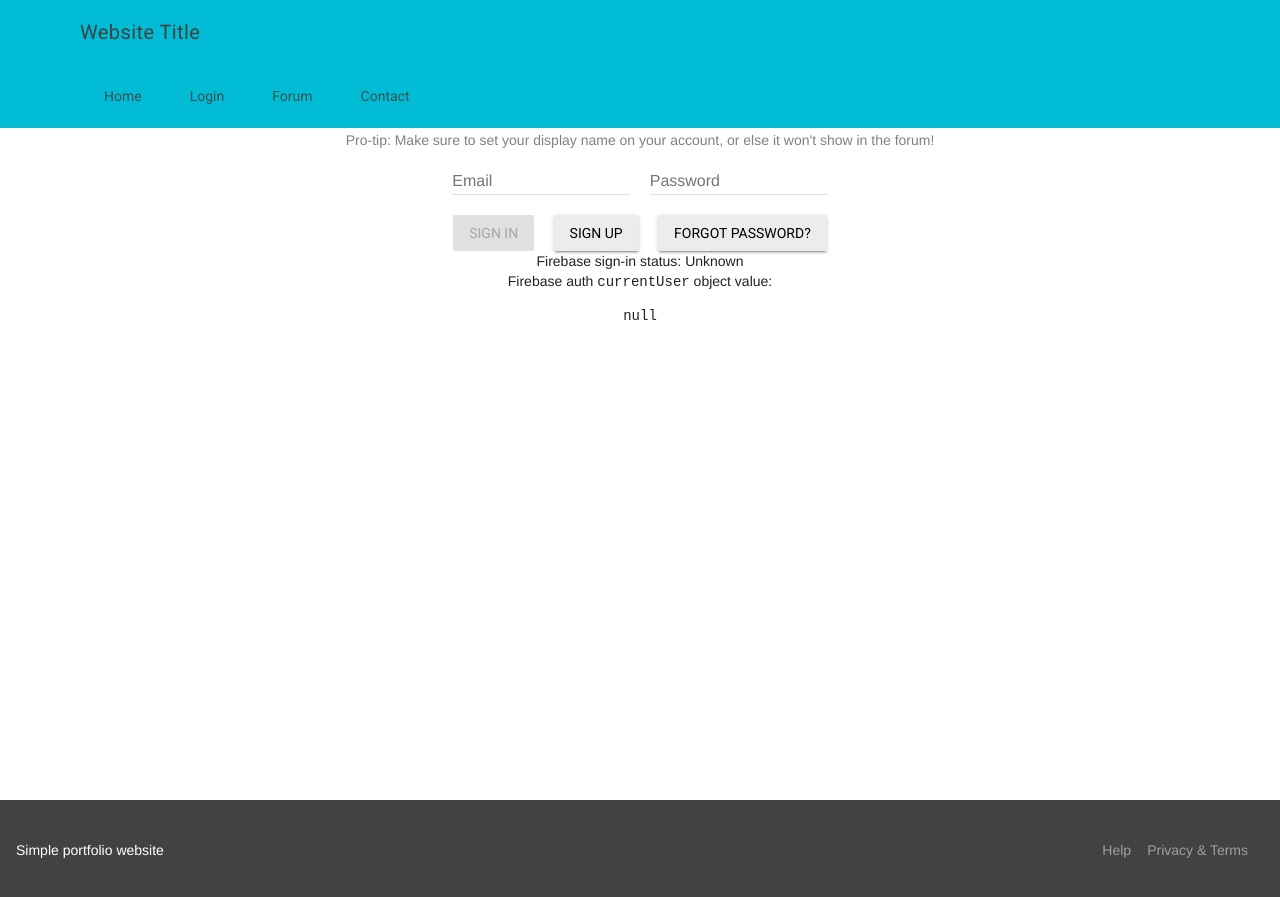
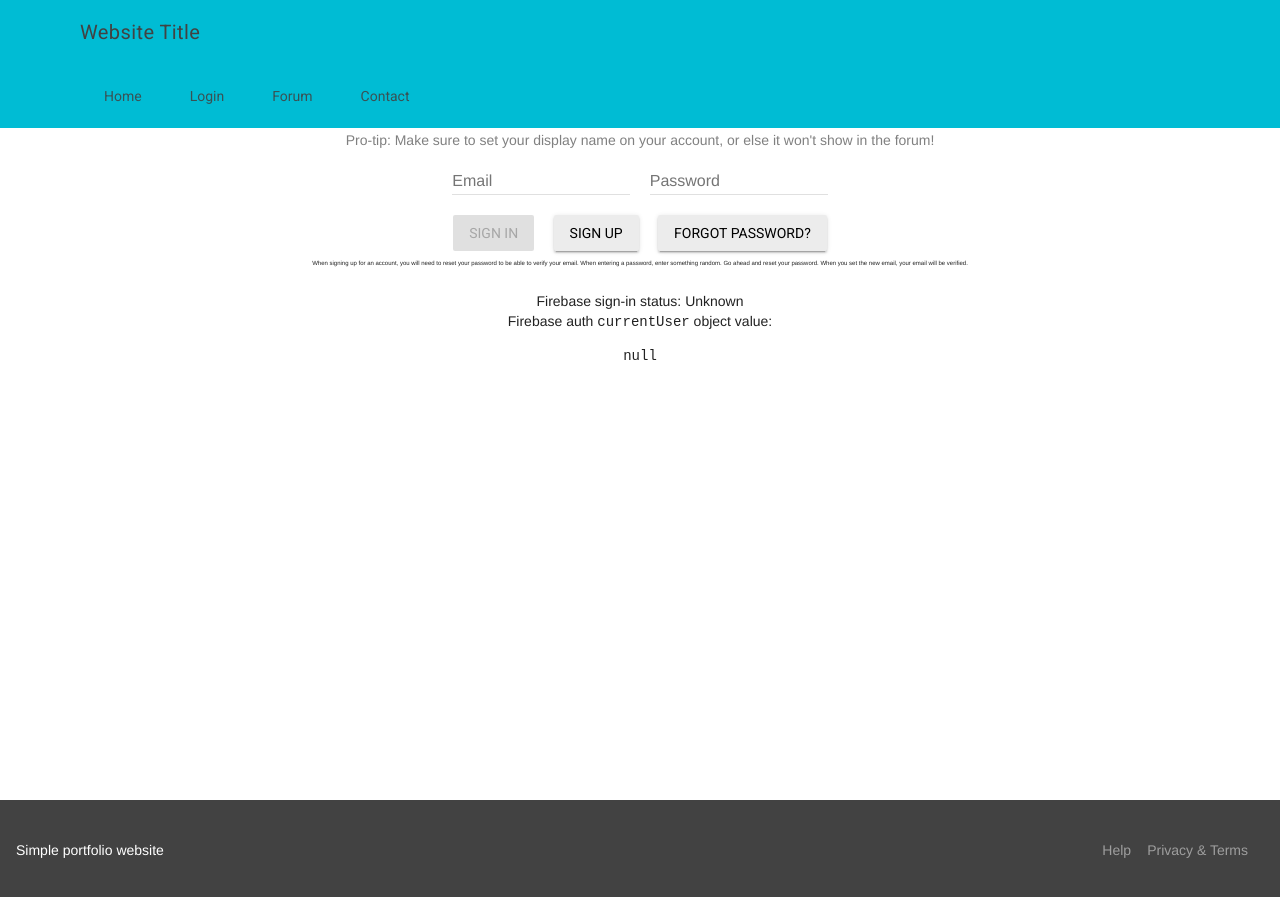
Before and after one commit to slothgamez/fireplex.github.io, a Jekyll site: the page firebase/login/index.html, which Jekyll copies as it is, in a window 1280 px wide. Shown: the top 897 px of the page. Built offline with Jekyll 4.4.1, drawn with Linux system fonts in a browser that asks for light colours; nearby versions of some CDN libraries; comment, search, counter and statistics services are not loaded.

Commit message:
Update index.html

```diff
--- a/firebase/login/index.html
+++ b/firebase/login/index.html
@@ -202,6 +202,7 @@
           <button class="mdl-button mdl-js-button mdl-button--raised" id="quickstart-sign-up" name="signup">Sign Up</button>
           &nbsp;&nbsp;&nbsp;
           <a href="http://fireplex.github.io/firebase/reset-password"><button class="mdl-button mdl-js-button mdl-button--raised">Forgot Password?</button></a>
+          <p style="font-size:6px">When signing up for an account, you will need to reset your password to be able to verify your email. When entering a password, enter something random. Go ahead and reset your password. When you set the new email, your email will be verified.</p>
 
           <!-- Container where we'll display the user details -->
           <div class="quickstart-user-details-container">
```
